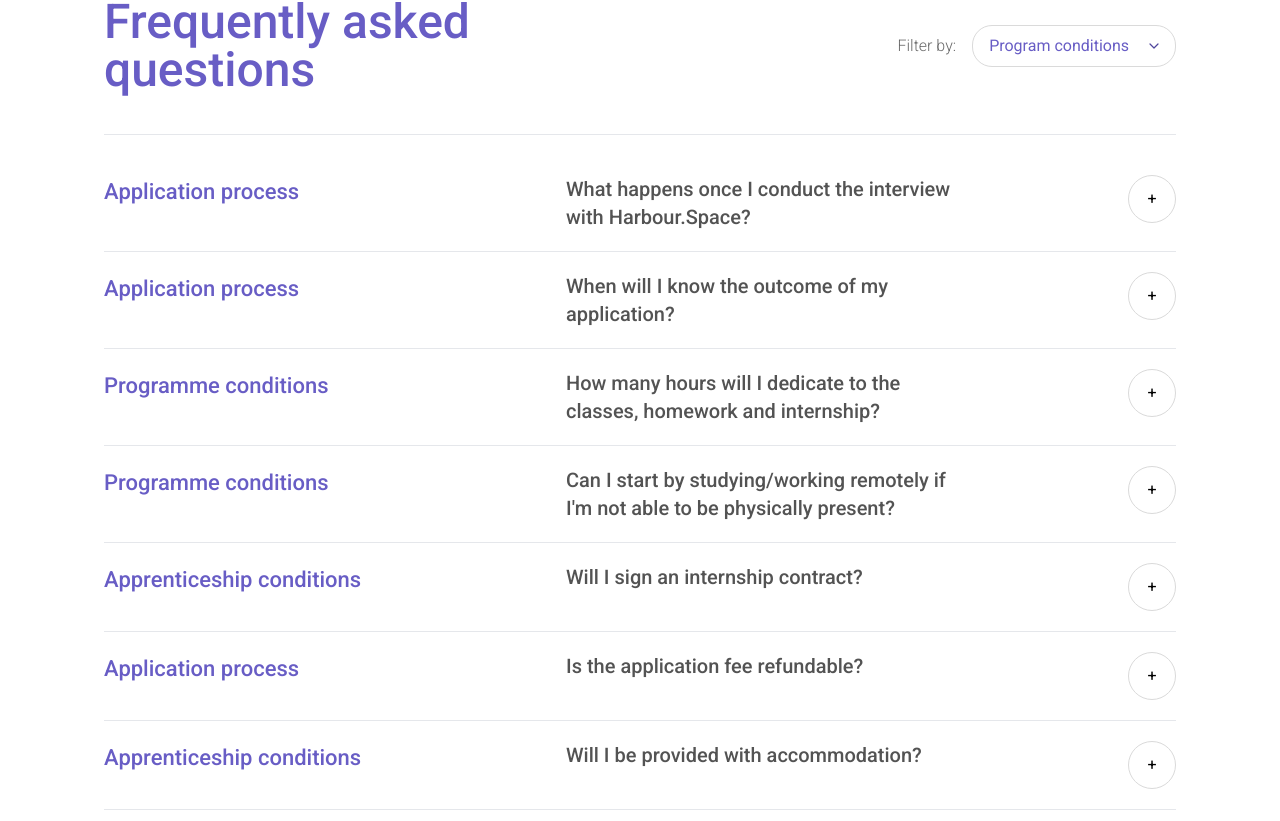
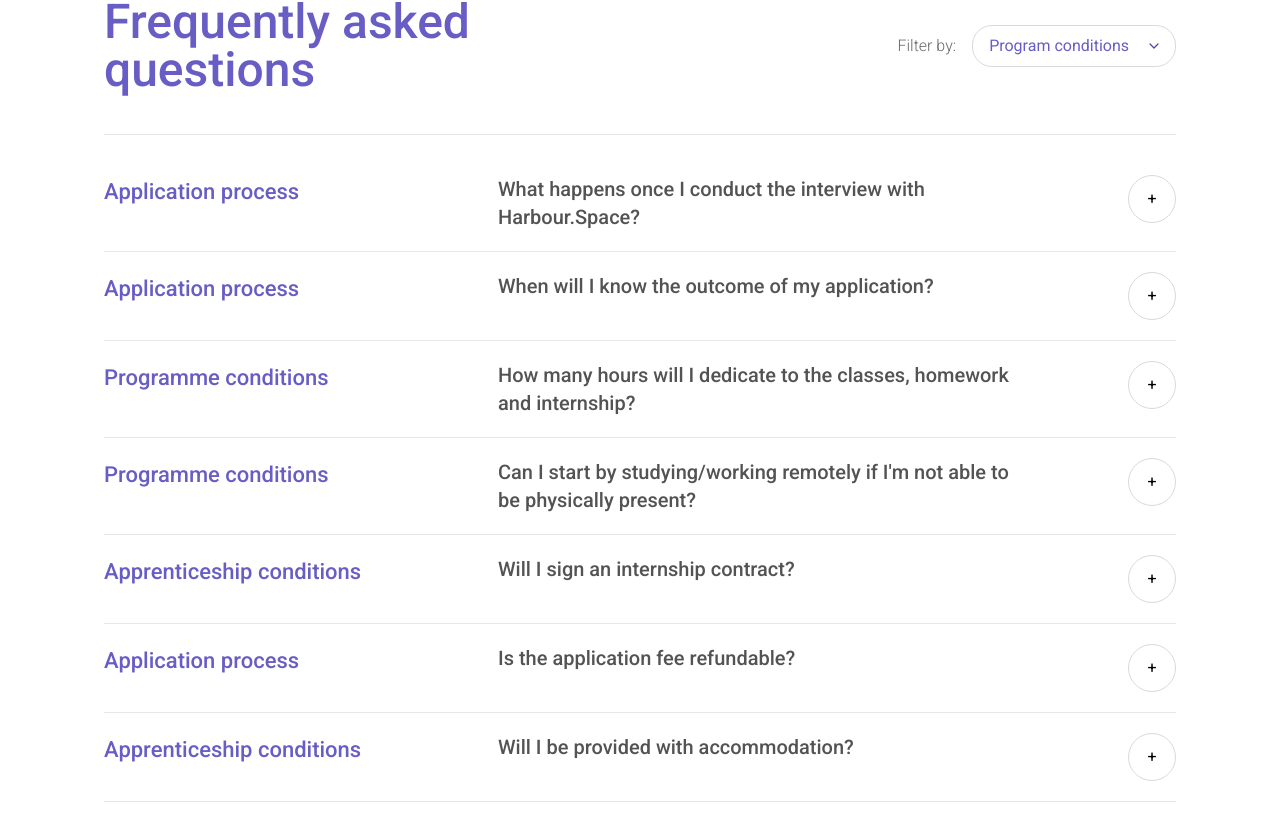
Before and after one commit to totisama/harbourspace-challenge, a Next.js app: page / in a window 1280 px wide. Shown: the part 2022-2843 px from the top of the page. Built offline with nearby package versions, Linux system fonts and the light colour scheme.

Commit message:
fix problem when opening Disclosure

```diff
--- a/src/app/components/FaqQuestion.jsx
+++ b/src/app/components/FaqQuestion.jsx
@@ -13,8 +13,8 @@ export default function FaqQuestion ({ question }) {
         {({ open }) => (
           <div className='flex justify-between'>
             <strong className='hidden text-[22px] text-[#685DC5] w-[300px] font-medium md:block'>{question.type}</strong>
-            <div className='flex flex-col gap-y-5 max-w-2xl'>
-              <h2 className='w-[400px] text-xl text-[#535353] font-medium'>{question.question}</h2>
+            <div className='flex flex-col gap-y-5 w-1/2'>
+              <h2 className='text-xl text-[#535353] font-medium'>{question.question}</h2>
               <Disclosure.Panel as='div'>
                 <div className='flex flex-col gap-y-5'>
                   {getFormattedText(question.answer)}
```
